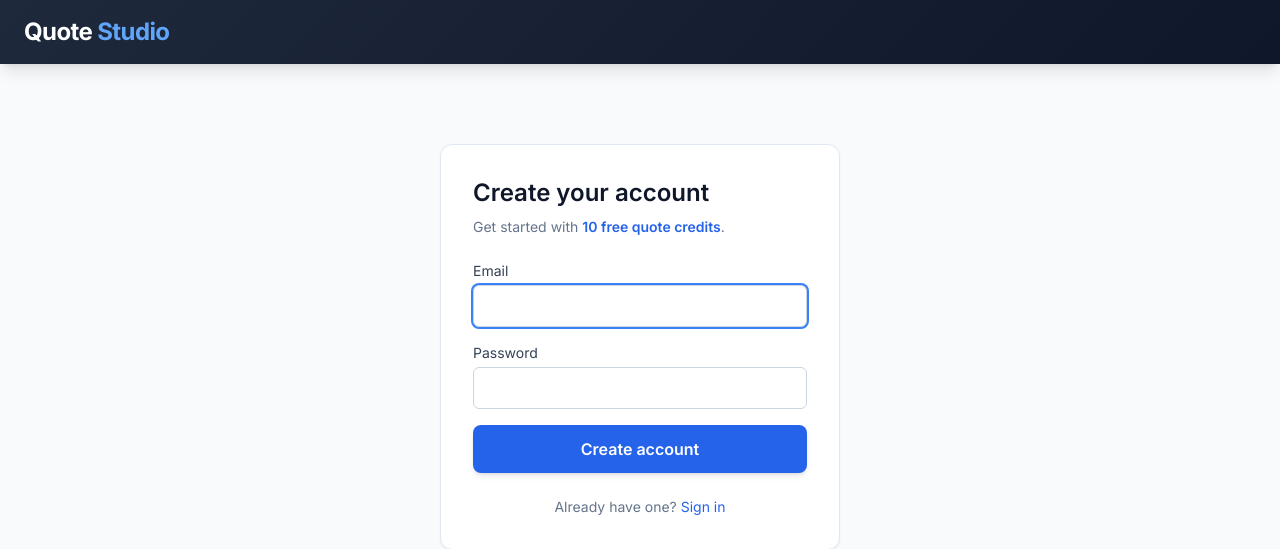
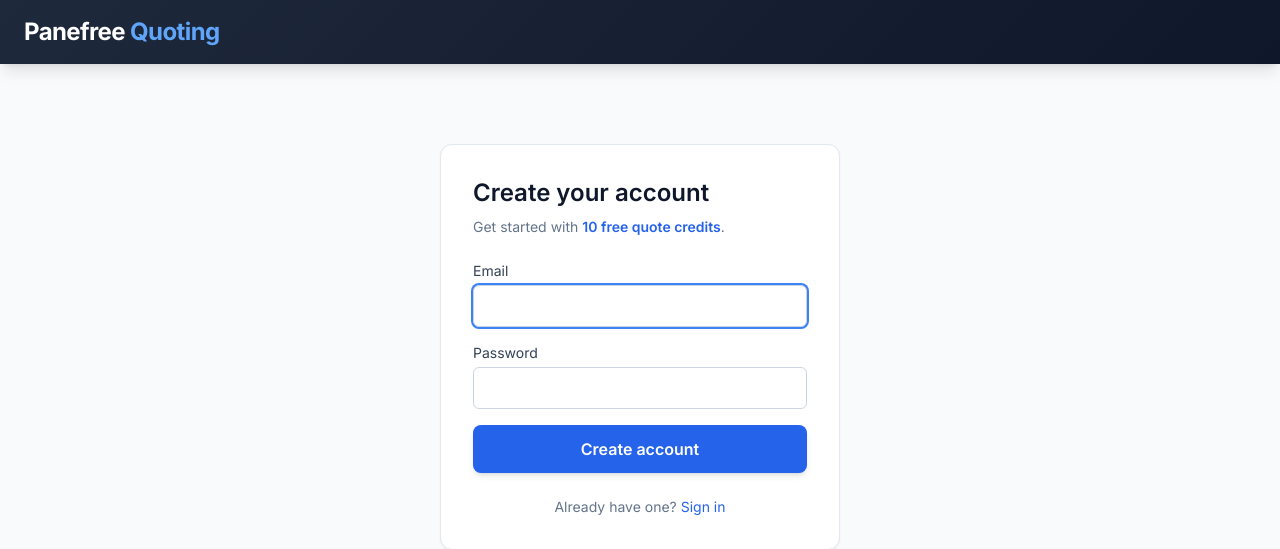
Before and after one commit to lightmadeai/Panefree-Quoting, a Flask app: page /register in a window 1280 px wide. Shown: the top 549 px of the page. Run offline with Flask 3, Linux system fonts and the light colour scheme; some libraries are stand-ins or nearby versions.

Commit message:
hotfix-7 launch-day fix: rename brand strings split across <span> tags
Smoke test on production caught two visible brand inconsistencies the
H3 brand rename missed:

- 4 auth pages (login, register, forgot_password, reset_password)
  showed "Quote Studio" — leftover from a prior brand iteration that
  never got touched in any earlier sprint.
- _nav.html (shared nav for logged-in pages) showed "Panefree Quotes".

Both strings were split across nested <span> tags for blue-color
styling on the second word (e.g. `Panefree<span> Quotes</span>`),
which a literal `git grep -F "Panefree Quotes"` does not match —
that's why the H3 sweep cleared all flat-string instances but missed
these.

All 5 now render "Panefree Quoting" with the second word in blue,
matching the production domain and the rest of the site.

Caught during LAUNCH.md §2.10 smoke test on the production domain.
Audit trail: Inquisitor PASS verdict on H7 still holds — this is
launch-day polish, not a regression.

```diff
--- a/templates/_nav.html
+++ b/templates/_nav.html
@@ -1,5 +1,5 @@
 <nav class="industrial-gradient text-white py-4 px-6 shadow-lg flex justify-between items-center">
-    <a href="{{ url_for('index') }}" class="text-2xl font-bold tracking-tight">Panefree<span class="text-blue-400"> Quotes</span></a>
+    <a href="{{ url_for('index') }}" class="text-2xl font-bold tracking-tight">Panefree<span class="text-blue-400"> Quoting</span></a>
     <div class="text-sm flex items-center gap-4">
         {% if current_user.subscription_status == 'active' %}
             <span id="credit-badge" class="px-3 py-1 rounded-full bg-emerald-500/20 text-emerald-300 font-semibold mono text-xs">
--- a/templates/forgot_password.html
+++ b/templates/forgot_password.html
@@ -12,7 +12,7 @@
 </head>
 <body class="bg-slate-50 text-slate-900 min-h-screen">
     <nav class="industrial-gradient text-white py-4 px-6 shadow-lg">
-        <span class="text-2xl font-bold tracking-tight">Quote<span class="text-blue-400"> Studio</span></span>
+        <span class="text-2xl font-bold tracking-tight">Panefree<span class="text-blue-400"> Quoting</span></span>
     </nav>
 
     <main class="max-w-md mx-auto py-20 px-6">
--- a/templates/login.html
+++ b/templates/login.html
@@ -12,7 +12,7 @@
 </head>
 <body class="bg-slate-50 text-slate-900 min-h-screen">
     <nav class="industrial-gradient text-white py-4 px-6 shadow-lg">
-        <span class="text-2xl font-bold tracking-tight">Quote<span class="text-blue-400"> Studio</span></span>
+        <span class="text-2xl font-bold tracking-tight">Panefree<span class="text-blue-400"> Quoting</span></span>
     </nav>
 
     <main class="max-w-md mx-auto py-20 px-6">
--- a/templates/register.html
+++ b/templates/register.html
@@ -12,7 +12,7 @@
 </head>
 <body class="bg-slate-50 text-slate-900 min-h-screen">
     <nav class="industrial-gradient text-white py-4 px-6 shadow-lg">
-        <span class="text-2xl font-bold tracking-tight">Quote<span class="text-blue-400"> Studio</span></span>
+        <span class="text-2xl font-bold tracking-tight">Panefree<span class="text-blue-400"> Quoting</span></span>
     </nav>
 
     <main class="max-w-md mx-auto py-20 px-6">
--- a/templates/reset_password.html
+++ b/templates/reset_password.html
@@ -12,7 +12,7 @@
 </head>
 <body class="bg-slate-50 text-slate-900 min-h-screen">
     <nav class="industrial-gradient text-white py-4 px-6 shadow-lg">
-        <span class="text-2xl font-bold tracking-tight">Quote<span class="text-blue-400"> Studio</span></span>
+        <span class="text-2xl font-bold tracking-tight">Panefree<span class="text-blue-400"> Quoting</span></span>
     </nav>
 
     <main class="max-w-md mx-auto py-20 px-6">
```
